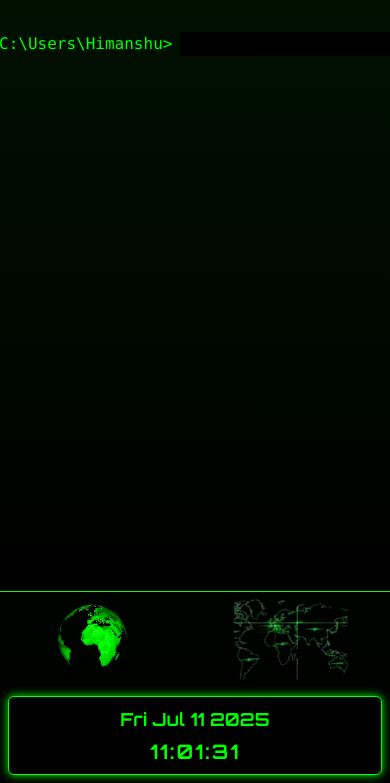
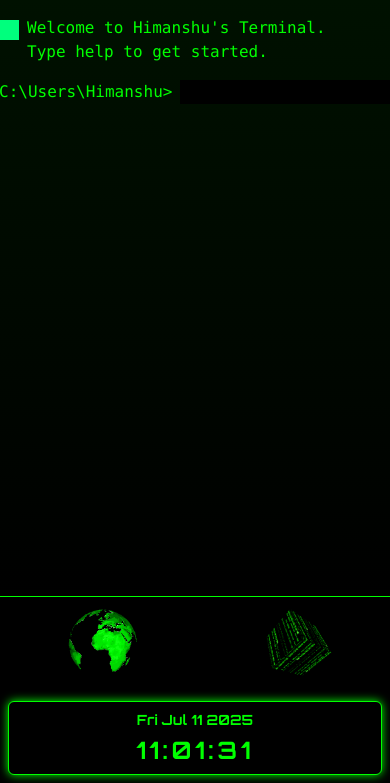
Before and after one commit to HimanshuSwami-Developer/Portfolio, a Flask app: page / in a window 390 px wide. Shown: the part 61-844 px from the top of the page. Run offline with Flask 3, Linux system fonts and the light colour scheme; some libraries are stand-ins or nearby versions; grey boxes are pictures that could not be loaded.

Commit message:
correction in ai response and other things

```diff
--- a/app.py
+++ b/app.py
@@ -19,7 +19,7 @@ def ask_gemini():
     prompt = data.get('prompt', '')
     try:
         model = genai.GenerativeModel('gemini-2.5-flash')
-        response = model.generate_content(prompt)
+        response = model.generate_content(prompt+"and also give response in 3 to 5 lines only according to needed and remove all the unneccessary symbols like *,#,$ in response")
         return jsonify({ 'reply': response.text })
     except Exception as e:
         print(e)
--- a/templates/index.html
+++ b/templates/index.html
@@ -151,7 +151,7 @@
     </aside>
 
     <!-- Main Terminal -->
-    <main id="terminalArea" class="flex-1 flex flex-col bg-gradient-to-b from-[#001100] to-black">
+    <main id="terminalArea" class="flex-1 flex flex-col bg-gradient-to-b from-[#001100] to-black overflow-y-auto scroll-hide">
       <div class="flex-1 flex flex-col p-4 overflow-y-auto scroll-hide">
         <div id="output" class="flex flex-col gap-3 text-md"></div>
         <div class="flex items-center mt-4">
@@ -176,23 +176,28 @@
       </div>
     </div>
   </div>
+<!-- Right Side Extras (Mobile - Bottom) -->
+<div class="md:hidden flex flex-col border-t border-[#00ff00] bg-black">
+  <div class="flex items-center justify-around p-2 gap-2">
 
-  <!-- Right Side Extras (Mobile - Bottom) -->
-  <div class="md:hidden flex flex-col border-t border-[#00ff00]">
-    <div class="flex flex-row items-center justify-around">
-    <div class="flex items-center justify-center animate-[floatEarth_6s_ease-in-out_infinite]">
-      <img src="{{ url_for('static', filename='assets/earth.gif') }}" alt="Earth Animation" class="h-24 p-2 object-contain" />
+    <!-- Earth Animation -->
+    <div class="animate-[floatEarth_6s_ease-in-out_infinite]">
+      <img src="{{ url_for('static', filename='assets/earth.gif') }}" alt="Earth Animation" class="h-20 object-contain" />
     </div>
-    <div class="flex items-center justify-center animate-[floatEarth_6s_ease-in-out_infinite]">
-      <img src="{{ url_for('static', filename='assets/graph.png') }}" alt="Graph Animation" class="h-24 p-2 object-contain" />
-    </div>
-    </div>
-    <div id="clock-mobile" class="text-[#00ff00] text-center p-2 my-2 border border-[#00ff00] bg-black text-lg leading-relaxed shadow-[0_0_10px_#00ff00] mx-2 rounded-md" style="font-family: 'Orbitron', monospace;">
-      <div id="clock-date-mobile" class="text-md font-bold mb-1"></div>
-      <div id="clock-time-mobile" class="text-xl font-extrabold tracking-[0.1em]"></div>
+    <!-- Graph/Cube Animation -->
+    <div class="animate-[floatEarth_6s_ease-in-out_infinite]">
+      <img src="{{ url_for('static', filename='assets/cube.gif') }}" alt="Graph Animation" class="h-20 object-contain" />
     </div>
 
   </div>
+
+  <!-- Mobile Clock -->
+  <div id="clock-mobile" class="text-[#00ff00] text-center p-2 my-2 border border-[#00ff00] bg-black text-base leading-relaxed shadow-[0_0_10px_#00ff00] mx-2 rounded-md font-[Orbitron]">
+    <div id="clock-date-mobile" class="text-sm font-bold mb-1"></div>
+    <div id="clock-time-mobile" class="text-2xl font-extrabold tracking-[0.15em]"></div>
+  </div>
+</div>
+
 
   <!-- Script -->
   <script>
@@ -297,7 +302,7 @@
       },
       help: {
         icon: "https://img.icons8.com/ios-filled/50/ffffff/help.png",
-        text: "<span class='text-[#00ffaa]'>Available commands:</span>\nabout, skills, projects, projects/pdf, projects/tracker, projects/upi, contact, help, clear"
+        text: "Available commands:\nabout, skills, projects, projects/pdf, projects/tracker, projects/upi, contact, help, clear"
       }
     };
 
@@ -325,6 +330,14 @@
         output.scrollTop = output.scrollHeight;
       });
     }
+    window.onload = function () {
+      appendTypedText(
+        "Welcome to Himanshu's Terminal. Type help to get started.",
+        "https://img.icons8.com/ios-filled/50/ffffff/user.png",
+        15
+      );
+
+    };
 
     function appendExperienceBlock(experiences) {
       experiences.forEach(exp => {
```
